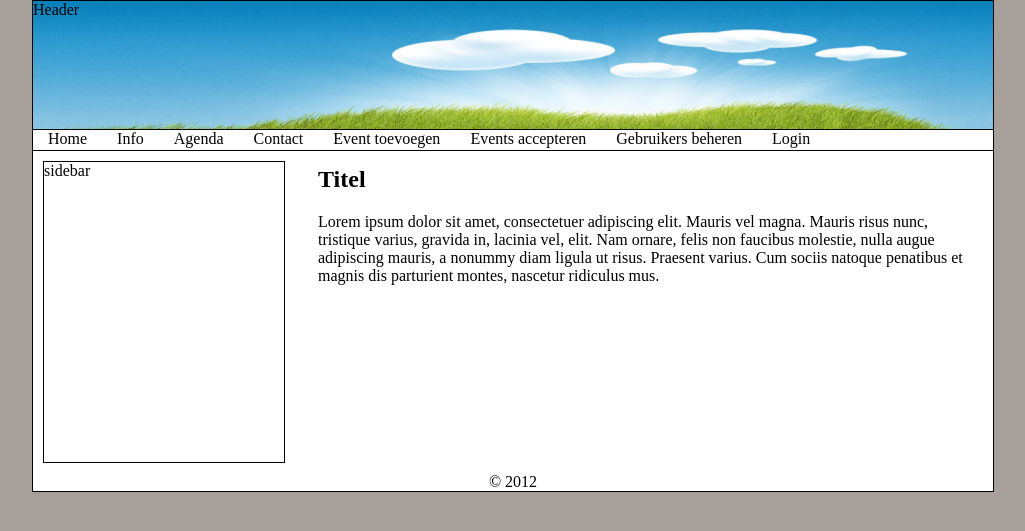
After one commit to MaartenJager/Public_Agenda, a PHP site: page /contact.html in a window 1280 px wide. The commit adds this page. Shown: the top 531 px of the page, without its empty margins (127-1152 px from the left). Run offline with PHP 8.4, Linux system fonts and the light colour scheme.

Commit message:
initial commit of html5.js (html5 enabler script for IE) initial commit of new contact page some changes in stylesheet

```diff
--- /dev/null
+++ b/contact.html
@@ -0,0 +1,48 @@
+<!DOCTYPE html>
+<html lang="nl">
+    <head>
+        <meta charset="utf-8">
+        <title>Paginatitel</title>
+        <link rel="shortcut icon" href="" />
+        <meta name="description" content="omschrijving" />
+        <meta name="copyright" content="Copyright (c) 2012" />
+        <meta name="author" content="Projectgroep 1241" />
+
+        <!-- Style sheets -->
+        <link rel="stylesheet" href="style.css" />
+
+        <!-- Create HTML5 tags for IE compatibility> -->
+        <!--[if lt IE 9]>
+            <script src="http://html5shim.googlecode.com/svn/trunk/html5.js"></script>
+        <![endif]-->
+    </head>
+
+    <body>
+        <div id="wrapper">
+            <div id="header">Header</div>
+            <nav id="topMenu">
+                <ul>
+                    <li><a href="#">Home</a></li>
+                    <li><a href="info.php">Info</a></li>
+                    <li><a href="#">Agenda</a></li>
+                    <li><a href="#">Contact</a></li>
+                    <li><a href="#">Event toevoegen</a></li>
+                    <li><a href="#">Events accepteren</a></li>
+                    <li><a href="#">Gebruikers beheren</a></li>
+                    <li><a href="#">Login</a></li>
+                </ul>
+            </nav>
+            <section id="main">
+                <header class="pageTitle"><h1>Titel</h1></header>
+                <p>Lorem ipsum dolor sit amet, consectetuer adipiscing elit.
+                Mauris vel magna. Mauris risus nunc, tristique varius, gravida
+                in, lacinia vel, elit. Nam ornare, felis non faucibus molestie,
+                nulla augue adipiscing mauris, a nonummy diam ligula ut risus.
+                Praesent varius. Cum sociis natoque penatibus et magnis dis
+                parturient montes, nascetur ridiculus mus.</p>
+            </section>
+            <aside>sidebar</aside>
+            <div id="footer">&copy; 2012</div>
+        </div>
+    </body>
+</html>
--- /dev/null
+++ b/html5.js
@@ -0,0 +1,3 @@
+// HTML5 Shiv v3 | @jon_neal @afarkas @rem | MIT/GPL2 Licensed
+// Uncompressed source: https://github.com/aFarkas/html5shiv
+(function(a,b){var c=function(a){return a.innerHTML="<x-element></x-element>",a.childNodes.length===1}(b.createElement("a")),d=function(a,b,c){return b.appendChild(a),(c=(c?c(a):a.currentStyle).display)&&b.removeChild(a)&&c==="block"}(b.createElement("nav"),b.documentElement,a.getComputedStyle),e={elements:"abbr article aside audio bdi canvas data datalist details figcaption figure footer header hgroup mark meter nav output progress section summary time video".split(" "),shivDocument:function(a){a=a||b;if(a.documentShived)return;a.documentShived=!0;var f=a.createElement,g=a.createDocumentFragment,h=a.getElementsByTagName("head")[0],i=function(a){f(a)};c||(e.elements.join(" ").replace(/\w+/g,i),a.createElement=function(a){var b=f(a);return b.canHaveChildren&&e.shivDocument(b.document),b},a.createDocumentFragment=function(){return e.shivDocument(g())});if(!d&&h){var j=f("div");j.innerHTML=["x<style>","article,aside,details,figcaption,figure,footer,header,hgroup,nav,section{display:block}","audio{display:none}","canvas,video{display:inline-block;*display:inline;*zoom:1}","[hidden]{display:none}audio[controls]{display:inline-block;*display:inline;*zoom:1}","mark{background:#FF0;color:#000}","</style>"].join(""),h.insertBefore(j.lastChild,h.firstChild)}return a}};e.shivDocument(b),a.html5=e})(this,document)
--- a/style.css
+++ b/style.css
@@ -69,17 +69,16 @@
     border-style:solid;
     border-width:1px;
 
+    /* Space around the sidebar */
     margin-left: 10px;
     margin-top: 10px;
     margin-bottom: 10px;
-
-
 
     /* Place columns side by side */
     float: left;
     width: 240px;
     height: 300px;
-    background:#c9c;
+    /*background:#c9c;*/
 }
 
 #footer{
```
